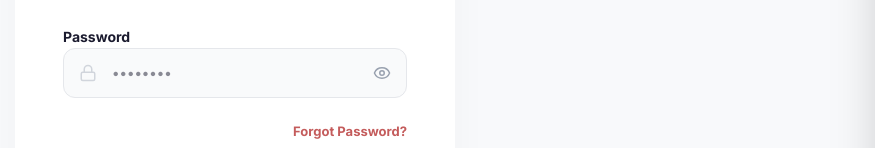
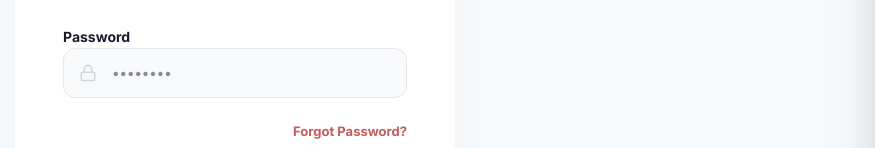
Before and after one commit to products-jigyasu/Engineering-Data-Management, a Next.js app: page /login in a window 1280 px wide. Shown: the part 407-555 px from the top of the page, without its empty margins (405-1280 px from the left). Built offline with nearby package versions, Linux system fonts and the light colour scheme; no server answers.

Commit message:
UI Cleanup: Removed password visibility toggle from login page

```diff
--- a/app/login/page.tsx
+++ b/app/login/page.tsx
@@ -2,7 +2,7 @@
 
 import { useState } from 'react';
 import { useRouter } from 'next/navigation';
-import { Mail, Lock, ArrowRight, Eye, EyeOff } from 'lucide-react';
+import { Mail, Lock, ArrowRight } from 'lucide-react';
 import { createClient } from '@/lib/supabase/client';
 import Link from 'next/link';
 
@@ -11,7 +11,6 @@ export default function LoginPage() {
   const supabase = createClient();
   const [email, setEmail] = useState('');
   const [password, setPassword] = useState('');
-  const [showPassword, setShowPassword] = useState(false);
   const [isLoading, setIsLoading] = useState(false);
   const [error, setError] = useState('');
 
@@ -96,20 +95,13 @@ export default function LoginPage() {
                 <Lock size={18} />
               </div>
               <input
-                type={showPassword ? 'text' : 'password'}
+                type="password"
                 value={password}
                 onChange={(e) => setPassword(e.target.value)}
                 placeholder="••••••••"
-                className="w-full pl-12 pr-12 py-3.5 bg-[#f9fafb] border border-[#e5e7eb] rounded-xl outline-none focus:border-[#c45c5c] focus:bg-white transition-all text-sm font-medium"
+                className="w-full pl-12 pr-4 py-3.5 bg-[#f9fafb] border border-[#e5e7eb] rounded-xl outline-none focus:border-[#c45c5c] focus:bg-white transition-all text-sm font-medium"
                 required
               />
-              <button
-                type="button"
-                onClick={() => setShowPassword(!showPassword)}
-                className="absolute right-4 top-1/2 -translate-y-1/2 text-gray-400 hover:text-gray-600"
-              >
-                {showPassword ? <EyeOff size={18} /> : <Eye size={18} />}
-              </button>
             </div>
           </div>
 
```
